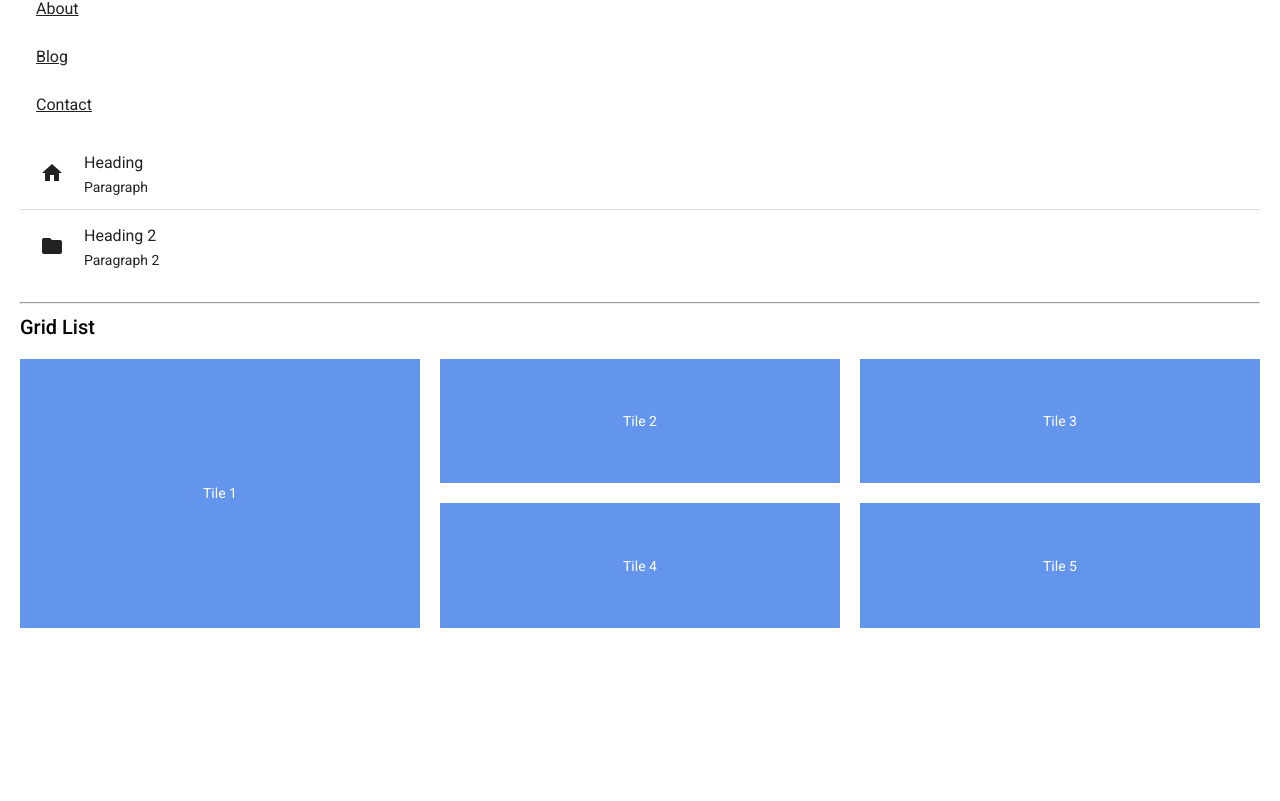
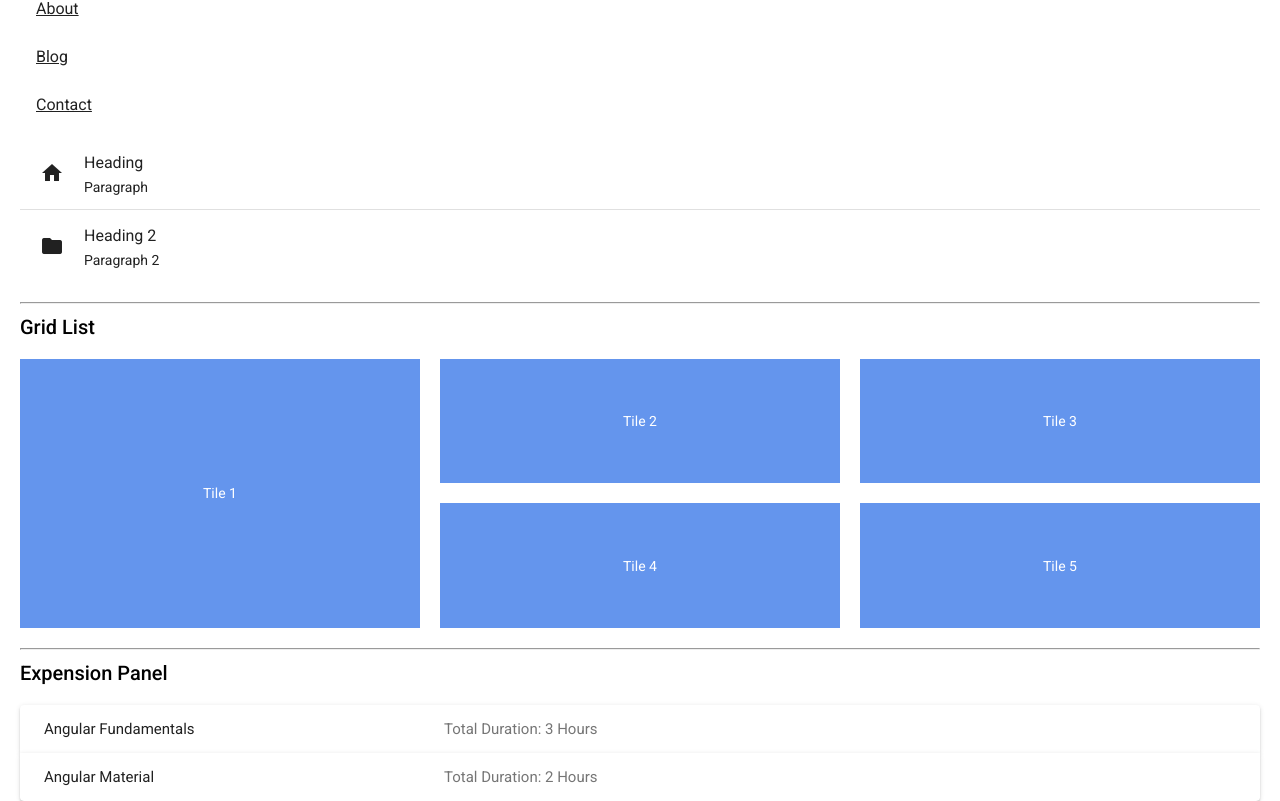
Before and after one commit to mhkmcp/angular-material, an Angular app: page / in a window 1280 px wide. Shown: the part 3267-4068 px from the top of the page. Before the commit the page ends 3895 px from the top, so only its background shows below. Built offline with nearby package versions, Linux system fonts and the light colour scheme.

Commit message:
added expansion panel

```diff
--- a/src/app/app.component.html
+++ b/src/app/app.component.html
@@ -245,3 +245,39 @@
   </mat-grid-list>
 
 </section>
+
+<section>
+  <hr>
+  <h2>Expension Panel</h2>
+  <mat-accordion multi="true" hideToggle>
+    <mat-expansion-panel>
+      <mat-expansion-panel-header>
+        <mat-panel-title>
+          Angular Fundamentals
+        </mat-panel-title>
+        <mat-panel-description>
+          Total Duration: 3 Hours
+        </mat-panel-description>
+      </mat-expansion-panel-header>
+      <p>This is course content. Add details</p>
+      <mat-action-row>
+        <button mat-raised-button color="primary">Enroll</button>
+      </mat-action-row>
+    </mat-expansion-panel>
+
+    <mat-expansion-panel>
+      <mat-expansion-panel-header>
+        <mat-panel-title>
+          Angular Material
+        </mat-panel-title>
+        <mat-panel-description>
+          Total Duration: 2 Hours
+        </mat-panel-description>
+      </mat-expansion-panel-header>
+      <p>This is course content. Add details</p>
+      <mat-action-row>
+        <button mat-raised-button color="primary">Enroll</button>
+      </mat-action-row>
+    </mat-expansion-panel>
+  </mat-accordion>
+</section>
--- a/src/app/material/material.module.ts
+++ b/src/app/material/material.module.ts
@@ -9,6 +9,7 @@
 import { MatListModule } from '@angular/material/list';
 import { MatDividerModule } from '@angular/material/divider';
 import { MatGridListModule } from '@angular/material/grid-list';
+import { MatExpansionModule } from '@angular/material/expansion';
 
 
 
@@ -23,6 +24,7 @@
   MatListModule,
   MatDividerModule,
   MatGridListModule,
+  MatExpansionModule,
 ]
 
 @NgModule({
```
